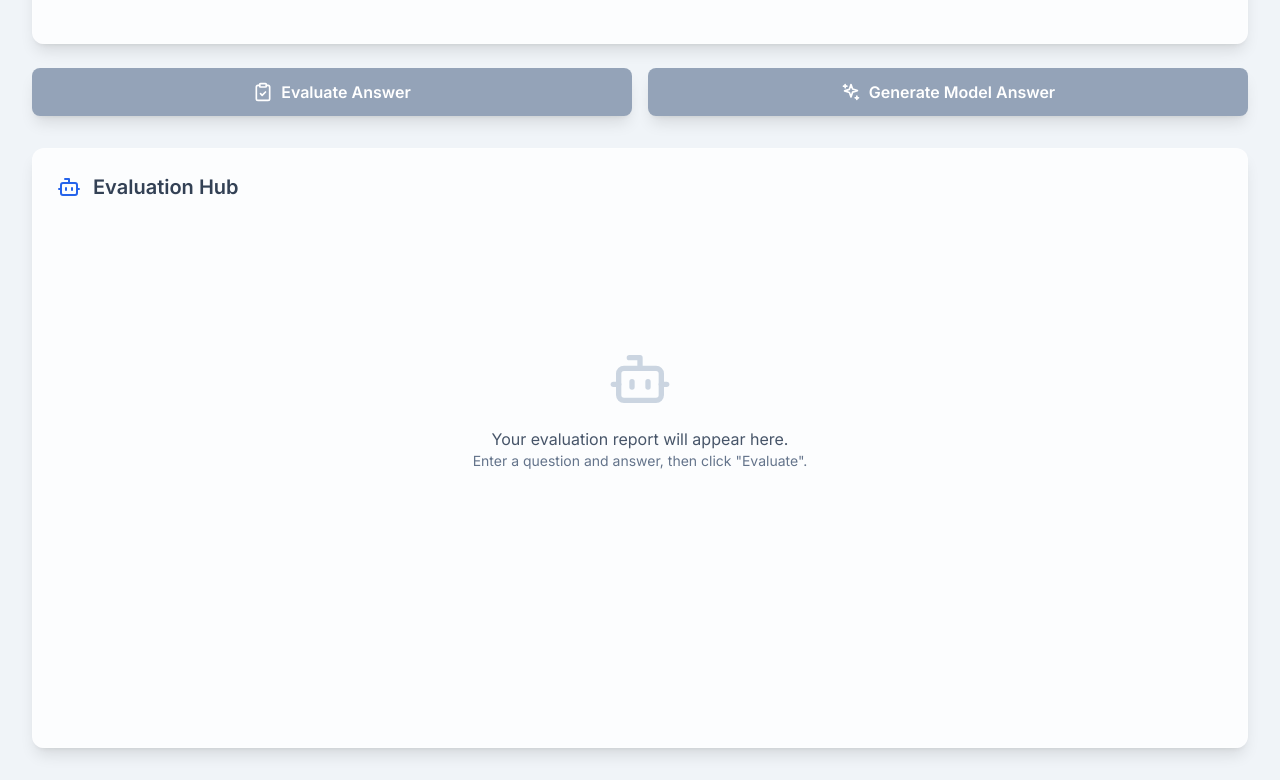
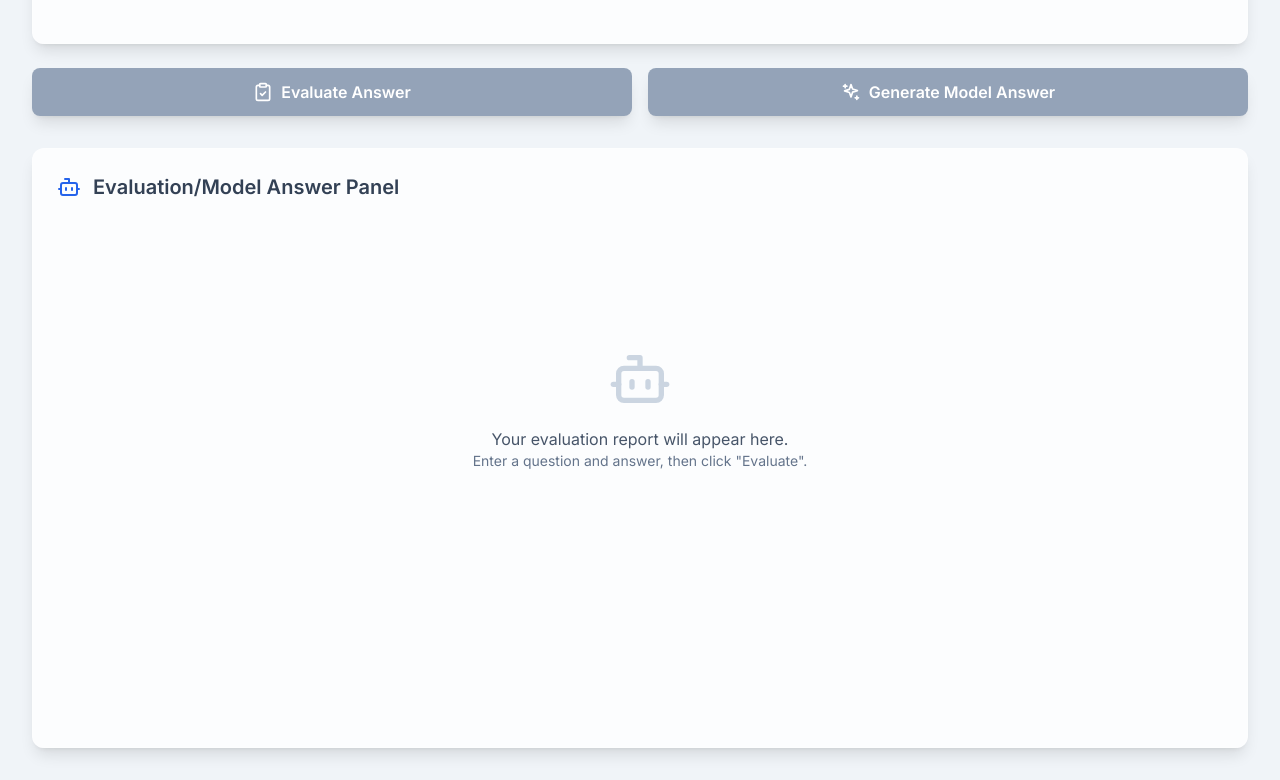
Before and after one commit to abhijeetsachan/evaluatorAPP, a plain HTML site: page index.html in a window 1280 px wide. Shown: the part 729-1509 px from the top of the page. Drawn offline with nearby package versions, Linux system fonts and the light colour scheme.

Commit message:
Update index.html

```diff
--- a/index.html
+++ b/index.html
@@ -247,7 +247,7 @@
                     <div class="modern-card p-6 rounded-xl shadow-lg min-h-[600px] fade-in" style="animation-delay: 0.5s;">
                         <h2 class="text-xl font-semibold mb-4 flex items-center gap-3 text-slate-700">
                              <svg class="w-6 h-6 text-blue-600" xmlns="http://www.w3.org/2000/svg" width="24" height="24" viewBox="0 0 24 24" fill="none" stroke="currentColor" stroke-width="2" stroke-linecap="round" stroke-linejoin="round"><path d="M12 8V4H8"/><rect width="16" height="12" x="4" y="8" rx="2"/><path d="M2 14h2"/><path d="M20 14h2"/><path d="M15 13v2"/><path d="M9 13v2"/></svg>
-                             Evaluation Hub
+                             Evaluation/Model Answer Panel
                         </h2>
                         <div id="output-container">
                             </div>
```
